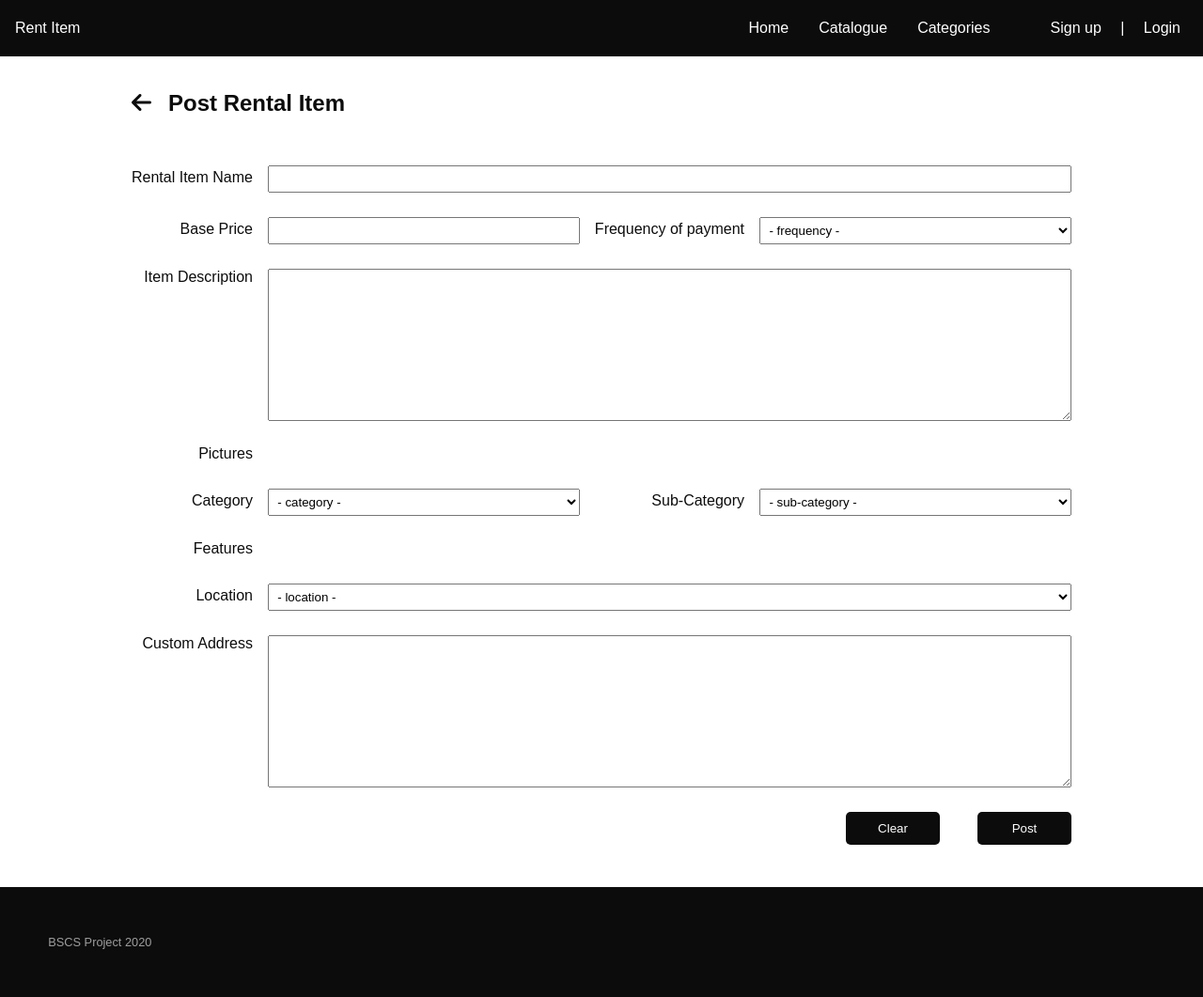
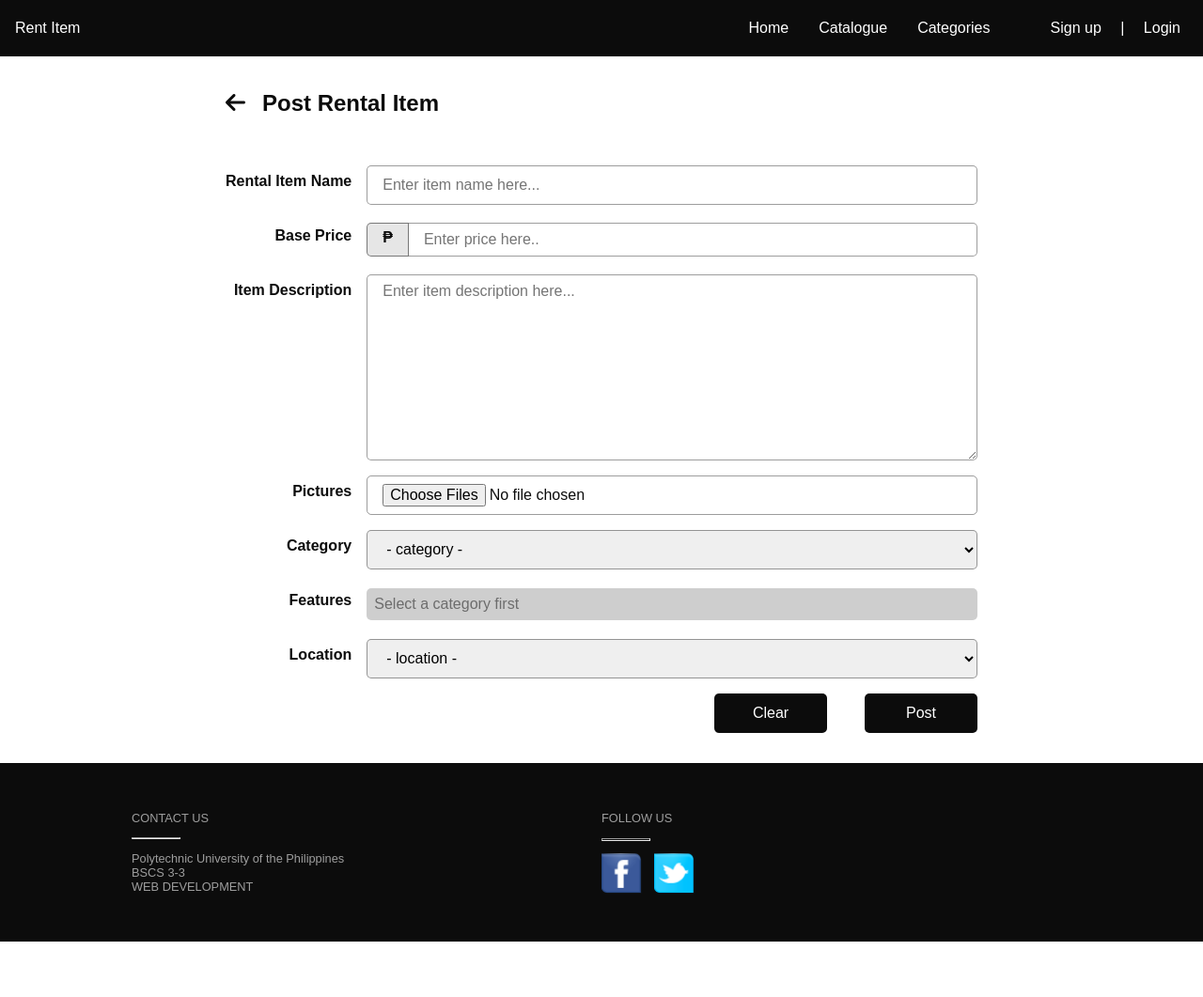
Before and after one commit to AE0L/rental-system, a PHP site: page /pages/sell-item in a window 1280 px wide. Shown: the whole page at 94% size. After the commit the page ends 1002 px from the top, so only its background shows below. Run offline with PHP 8.4, Linux system fonts and the light colour scheme; some libraries are stand-ins or nearby versions.

Commit message:
update rent-item form

```diff
--- a/css/sell-item.css
+++ b/css/sell-item.css
@@ -9,14 +9,26 @@ header .fas {
 
 .rental-item-form {
     display: grid;
-    row-gap: 0.75em;
+    row-gap: 1em;
 }
 
 input,
 select,
 textarea {
-    padding: 0.4em;
-    margin-bottom: 1em;
+    padding: 0.5em 1em;
+    border: 1px solid rgba(12, 12, 12, 0.4);
+    border-radius: 5px;
+    font-size: 1em;
+}
+
+label {
+    font-size: 1em;
+    font-weight: bold;
+    margin-top: 0.5em;
+}
+
+textarea {
+    font-family: inherit;
 }
 
 .form-btn-cont {
@@ -33,27 +45,71 @@ textarea {
     border-radius: 5px;
 }
 
+.base-price-cont {
+    display: grid;
+    grid-template-columns: auto 1fr;
+    align-content: center;
+}
+
+.base-price-php {
+    padding: 0.4em 1em;
+    border: 1px solid rgba(12, 12, 12, 0.5);
+    border-radius: 5px 0 0 5px;
+    background: rgba(12, 12, 12, 0.1);
+    font-weight: bold;
+}
+
+#base-price {
+    border-left: 0;
+    border-radius: 0 5px 5px 0;
+}
+
+.features-cont {
+    display: grid;
+    gap: 1em;
+    border: 1px solid rgba(12, 12, 12, 0.2);
+    padding: 1em;
+    border-radius: 5px;
+}
+
+#app-features,
+#furniture-features,
+#property-features,
+#vehicle-features,
+#m-clothing-features,
+#w-clothing-features,
+#other-features {
+    display: none;
+}
+
+#temp-features-cont {
+    border-radius: 5px;
+    align-self: center;
+    color: rgba(12, 12, 12, 0.5);
+    padding: 0.5em;
+    background: rgba(12, 12, 12, 0.2);
+}
+
 @media only screen and (min-width: 768px) {
+    body {
+        display: flex;
+        flex-direction: column;
+    }
+
+    footer {
+        margin-top: auto;
+    }
 
     main,
     header {
-        max-width: 1000px;
+        max-width: 800px;
+        width: 100%;
         margin: 0 auto;
     }
 
     .rental-item-form {
-        grid-template-columns: auto 1fr auto 1fr;
+        grid-template-columns: auto 1fr;
         column-gap: 1em;
-    }
-
-    #item-name,
-    #item-description,
-    #picture-gallery,
-    #features-cont,
-    #location,
-    #custom-address,
-    .form-btn-cont {
-        grid-column: 2/5;
     }
 
     label {
@@ -70,10 +126,15 @@ textarea {
     }
 
     .form-btn-cont {
+        grid-column: 1/3;
         justify-self: right;
     }
 
     .btn {
         width: 7.5em;
     }
+
+    .features-cont {
+        grid-template-columns: auto 1fr;
+    }
 }
--- a/pages/sell-item.php
+++ b/pages/sell-item.php
@@ -1,3 +1,10 @@
+<?php
+    function option_tag($array) {
+        foreach($array as $item) {
+            echo "<option value=\"{$item}\">{$item}</option>";
+        }
+    }
+?>
 <!DOCTYPE html>
 <html lang="en">
 
@@ -27,63 +34,72 @@
         <main>
             <form class="rental-item-form" action="">
                 <label for="item-name">Rental Item Name</label>
-                <input type="text" name="item-name" id="item-name">
+                <input required type="text" name="item-name" id="item-name" placeholder="Enter item name here...">
 
                 <label for="base-price">Base Price</label>
-                <input type="number" name="base-price" id="base-price">
-
-                <label for="payment-frequency">Frequency of payment</label>
-                <select name="payment-frequency" id="payment-frequency">
-                    <option disabled selected>- frequency -</option>
-                    <option value="day">day</option>
-                    <option value="month">month</option>
-                    <option value="quarter">quarter</option>
-                    <option value="year">year</option>
-                    <option value="custom">custom</option>
-                </select>
+                <div class="base-price-cont">
+                    <span class="base-price-php">&#8369;</span>
+                    <input required type="number" name="base-price" id="base-price" placeholder="Enter price here..">
+                </div>
 
                 <label for="item-description">Item Description</label>
-                <textarea name="item-description" id="item-description" cols="30" rows="10"></textarea>
+                <textarea name="item-description" id="item-description" cols="30" rows="10" required
+                    placeholder="Enter item description here..."></textarea>
 
                 <label for="pictures">Pictures</label>
-                <div id="picture-gallery"></div>
+                <input required type="file" name="preview-pics" id="item-pics" multiple accept="image/*">
 
                 <label for="category">Category</label>
-                <select name="category" id="category">
-                    <option disabled selected>- category -</option>
-                </select>
-
-
-                <label for="sub-category">Sub-Category</label>
-                <select name="sub-category" id="sub-category">
-                    <option disabled selected>- sub-category -</option>
+                <select name="category" id="category" required>
+                    <option value="" disabled selected>- category -</option>
+                    <option value="property">Property/Estate</option>
+                    <option value="vehicle">Vehicle</option>
+                    <option value="furniture">Furniture</option>
+                    <optgroup label="Clothing/Apparel">
+                        <option value="m-cloth">Men's Wear</option>
+                        <option value="w-cloth">Women's Wear</option>
+                    </optgroup>
+                    <option value="appliances">TV & Home Appliances</option>
+                    <option value="other">Others</option>
                 </select>
 
                 <label for="features">Features</label>
-                <div id="features-cont"></div>
+                <div id="temp-features-cont">
+                    Select a category first
+                </div>
+                <?php
+                    include '../partials/sell-item-features/appliances.php';
+                    include '../partials/sell-item-features/furnitures.php';
+                    include '../partials/sell-item-features/properties.php';
+                    include '../partials/sell-item-features/vehicles.php';
+                    include '../partials/sell-item-features/m-clothing.php';
+                    include '../partials/sell-item-features/w-clothing.php';
+                    include '../partials/sell-item-features/others.php';
+                ?>
 
-                <label for="location">Location</label>
-                <select name="location" id="location">
-                    <option selected disabled>- location -</option>
-                    <option value="users">profile address</option>
-                    <option value="custom">custom</option>
+                <label>Location</label>
+                <select required name="prop-location" id="prop-location">
+                    <option value="" disabled selected>- location -</option>
+                    <?php
+                        $cities = Array('Caloocan', 'Las Pinas', 'Makati', 'Mandaluyong', 'Manila', 'Marikina', 'Muntinlupa', 'Navotas', 'Paranaque', 'Pasay', 'Pasig', 'Quezon', 'San Juan', 'Taguig', 'Velenzuela');
+
+                        foreach ($cities as $city) {
+                            echo "<option value=\"{$city} City\">{$city} City</option>";
+                        }
+                    ?>
                 </select>
 
-                <label for="custom-address">Custom Address</label>
-                <textarea name="custom-address" id="custom-address" cols="30" rows="10"></textarea>
-
                 <div class="form-btn-cont">
-                    <input class="btn" type="reset" value="Clear">
+                    <input id="clear" class="btn" type="reset" value="Clear">
                     <input class="btn" type="submit" value="Post">
                 </div>
             </form>
         </main>
 
-        <footer>
-            BSCS Project 2020
-        </footer>
+        <?php include '../partials/footer.php' ?>
 
         <script src="../js/hamburger.js"></script>
+        <script src="../js/sell-item.js"></script>
         <script src="https://kit.fontawesome.com/2b03626812.js" crossorigin="anonymous"></script>
     </body>
 
--- /dev/null
+++ b/partials/sell-item-features/appliances.php
@@ -0,0 +1,18 @@
+<div id="app-features" class="features-cont">
+    <?php
+        $app_types = Array('TV & Entertainment','Kitchen Appliances','Air Conditioning & Heating','Washing Machine & Dryers','Vacuum Cleaner & Housekeeping','Water Heater & Instant Showers','Air Purifier & Dehumidifiers','Electrical, Adaptors, & Sockets','Irons & Steamers','Other Home Appliances');
+        $app_condition = Array('New', 'Used');
+    ?>
+
+    <label for="app-type">Type</label>
+    <select name="app-type" id="app-type">
+        <option value="" disabled selected>- Type -</option>
+        <?php option_tag($app_types) ?>
+    </select>
+
+    <label>Condition</label>
+    <select name="app-condition" id="app-condition">
+        <option value="" disabled selected>- Condition -</option>
+        <?php option_tag($app_condition) ?>
+    </select>
+</div>
--- /dev/null
+++ b/partials/sell-item-features/furnitures.php
@@ -0,0 +1,18 @@
+<div id="furniture-features" class="features-cont">
+    <?php
+        $furn_types = Array('Furniture', 'Outdoor Furniture', 'Office Furniture & Fixtures', 'Lighting & Fans', 'Home Decor', 'Bedding & Towels', 'Bathroom & Kitchen Fixtures', 'Cleaning & Homecare Supplies', 'Kitchenware & Tableware', 'Security & Locks', 'Gardening', 'Home Improvement & Organization');
+        $furn_condition = Array('New', 'Used');
+    ?>
+
+    <label>Type</label>
+    <select name="furn-type" id="furn-type">
+        <option value="" disabled selected>- Type -</option>
+        <?php option_tag($furn_types) ?>
+    </select>
+
+    <label>Condition</label>
+    <select name="furn-condition" id="furn-condition">
+        <option value="" disabled selected>- Condition -</option>
+        <?php option_tag($furn_condition) ?>
+    </select>
+</div>
--- /dev/null
+++ b/partials/sell-item-features/m-clothing.php
@@ -0,0 +1,25 @@
+<div id="m-clothing-features" class="features-cont">
+    <?php
+        $w_cloth_types = Array('Activewear', 'Tops & Sets', 'Bottoms', 'Footwear', 'Coats, Jackets, & Outerwear', 'Bags & Wallets', 'Watches & Accessories', 'Others');
+        $w_cloth_sizes = Array('XXS', 'XS', 'S', 'M', 'L', 'XL', 'XXL', 'XXXL', 'XXXXL');
+        $w_cloth_condition = Array('New', 'Used');
+    ?>
+
+    <label>Type</label>
+    <select name="m-cloth-type" id="m-cloth-type">
+        <option value="" disabled selected>- Type -</option>
+        <?php option_tag($w_cloth_types) ?>
+    </select>
+
+    <label>Size</label>
+    <select name="m-cloth-size" id="m-cloth-size">
+        <option value="" disabled selected>- Size -</option>
+        <?php option_tag($w_cloth_sizes) ?>
+    </select>
+
+    <label>Condition</label>
+    <select name="m-cloth-condition" id="m-cloth-condition">
+        <option value="" disabled selected>- Condition -</option>
+        <?php option_tag($w_cloth_condition) ?>
+    </select>
+</div>
--- /dev/null
+++ b/partials/sell-item-features/others.php
@@ -0,0 +1,11 @@
+<div id="other-features" class="features-cont">
+    <label>Type</label>
+    <input type="text" name="item-type" id="item-type" placeholder="Enter item type here...">
+
+    <label>Condition</label>
+    <select name="other-condition" id="other-condition">
+        <option value="" disabled selected>- Condition -</option>
+        <option value="New">New</option>
+        <option value="Used">Used</option>
+    </select>
+</div>
--- /dev/null
+++ b/partials/sell-item-features/properties.php
@@ -0,0 +1,48 @@
+<div id="property-features" class="features-cont">
+    <?php
+        $prop_type = Array('Apartment & Condo', 'House & Lot', 'Townhouse', 'Lot', 'Commercial');
+        $prop_room = Array('1','2','3','4','5','5+');
+        $prop_park = Array('0','1','2','2+');
+    ?>
+
+    <label>Property Type</label>
+    <select name="prop-type" id="prop-type">
+        <option value="" disabled selected>- Type -</option>
+        <?php option_tag($prop_type) ?>
+    </select>
+
+    <label id="prop-min-floor-label">Min Floor Area</label>
+    <input type="number" name="min-floor-area" id="prop-min-floor-area" placeholder="Enter area here...">
+
+    <label id="prop-max-floor-label">Max Floor Area</label>
+    <input type="number" name="max-floor-area" id="prop-max-floor-area" placeholder="Enter area here...">
+
+    <label id="prop-min-lot-label">Min Lot Area</label>
+    <input type="number" name="min-lot-area" id="prop-min-lot-area" placeholder="Enter area here...">
+
+    <label id="prop-max-lot-label">Max Lot Area</label>
+    <input type="number" name="max-lot-area" id="prop-max-lot-area" placeholder="Enter area here...">
+
+    <label id="prop-bedroom-label">Bedrooms</label>
+    <select name="bedrooms" id="prop-bedrooms">
+        <option value="" selected disabled>- Bedrooms -</option>
+        <?php option_tag($prop_room) ?>
+    </select>
+
+    <label id="prop-bathroom-label">Bathrooms</label>
+    <select name="bathrooms" id="prop-bathrooms">
+        <option value="" selected disabled>- Bathrooms -</option>
+        <?php option_tag($prop_room) ?>
+    </select>
+
+    <label id="prop-park-label">Parking Space</label>
+    <select name="parking" id="prop-parking">
+        <option value="" selected disabled>- Parking Space -</option>
+        <?php option_tag($prop_park) ?>
+    </select>
+
+    <label id="prop-pet-label">
+        <input type="checkbox" name="allow-pet" id="prop-allow-pet">
+        Pets allowed
+    </label>
+</div>
--- /dev/null
+++ b/partials/sell-item-features/vehicles.php
@@ -0,0 +1,42 @@
+<div id="vehicle-features" class="features-cont">
+    <?php
+        $car_types = Array('Sedan', 'Truck', 'SUV','MPV', 'VAN');
+        $car_transmission = Array('Automatic', 'Manual');
+        $car_fuels = Array('Gasoline', 'Diesel', 'LPG', 'Hybrid', 'Electric');
+        $car_plates = Array('1/2 Monday', '3/4 Tuesday', '5/6 Wednesday', '7/8 Thursday', '9/0 Friday');
+    ?>
+
+    <label>Type</label>
+    <select name="type" id="car-type">
+        <option value="" disabled selected>- Type -</option>
+        <?php option_tag($car_types) ?>
+    </select>
+
+    <label>Year</label>
+    <select name="year" id="car-year">
+        <option value="" disabled selected>- Year -</option>
+        <?php
+            for ($x = 2021; $x >= 1970; $x--) {
+                echo "<option value=\"{$x}\">{$x}</option>";
+            }
+        ?>
+    </select>
+
+    <label>Transmission</label>
+    <select name="transmission" id="car-transmission">
+        <option value="" disabled selected>- Transmission -</option>
+        <?php option_tag($car_transmission) ?>
+    </select>
+
+    <label>Fuel Type</label>
+    <select name="fuel" id="car-fuel">
+        <option value="" disabled selected>- Fuel Type -</option>
+        <?php option_tag($car_fuels) ?>
+    </select>
+
+    <label>License Plate Last Number</label>
+    <select name="plate" id="car-plate">
+        <option value="" disabled selected>- Plate Number -</option>
+        <?php option_tag($car_plates) ?>
+    </select>
+</div>
--- /dev/null
+++ b/partials/sell-item-features/w-clothing.php
@@ -0,0 +1,25 @@
+<div id="w-clothing-features" class="features-cont">
+    <?php
+        $w_cloth_types = Array('Activewear', 'Tops', 'Bottoms', 'Dresses & Sets', 'Footwear', 'Coats, Jackets, & Outerwear', 'Bags & Wallets', 'Swimwear', 'Maternity Wear', 'Watches & Accessories', 'Undergarment & Lounges', 'Jewelry & Organizers', 'Others');
+        $w_cloth_sizes = Array('XXS', 'XS', 'S', 'M', 'L', 'XL', 'XXL', 'XXXL', 'XXXXL');
+        $w_cloth_condition = Array('New', 'Used');
+    ?>
+
+    <label>Type</label>
+    <select name="w-cloth-type" id="w-cloth-type">
+        <option value="" disabled selected>- Type -</option>
+        <?php option_tag($w_cloth_types) ?>
+    </select>
+
+    <label>Size</label>
+    <select name="w-cloth-size" id="w-cloth-size">
+        <option value="" disabled selected>- Size -</option>
+        <?php option_tag($w_cloth_sizes) ?>
+    </select>
+
+    <label>Condition</label>
+    <select name="w-cloth-condition" id="w-cloth-condition">
+        <option value="" disabled selected>- Condition -</option>
+        <?php option_tag($w_cloth_condition) ?>
+    </select>
+</div>
```
Also changed, not shown: js/sell-item.js (added, +188 -0 lines).
